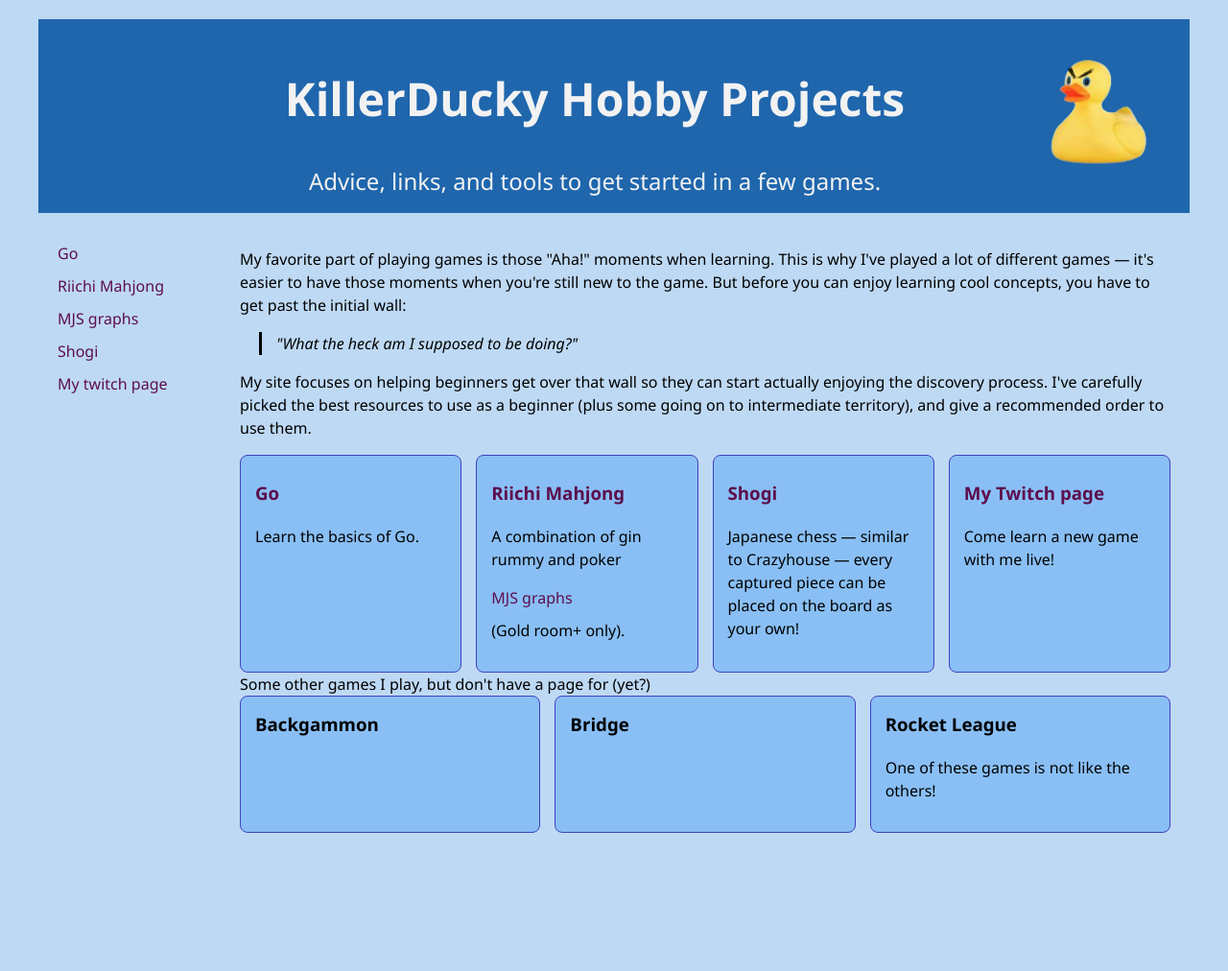
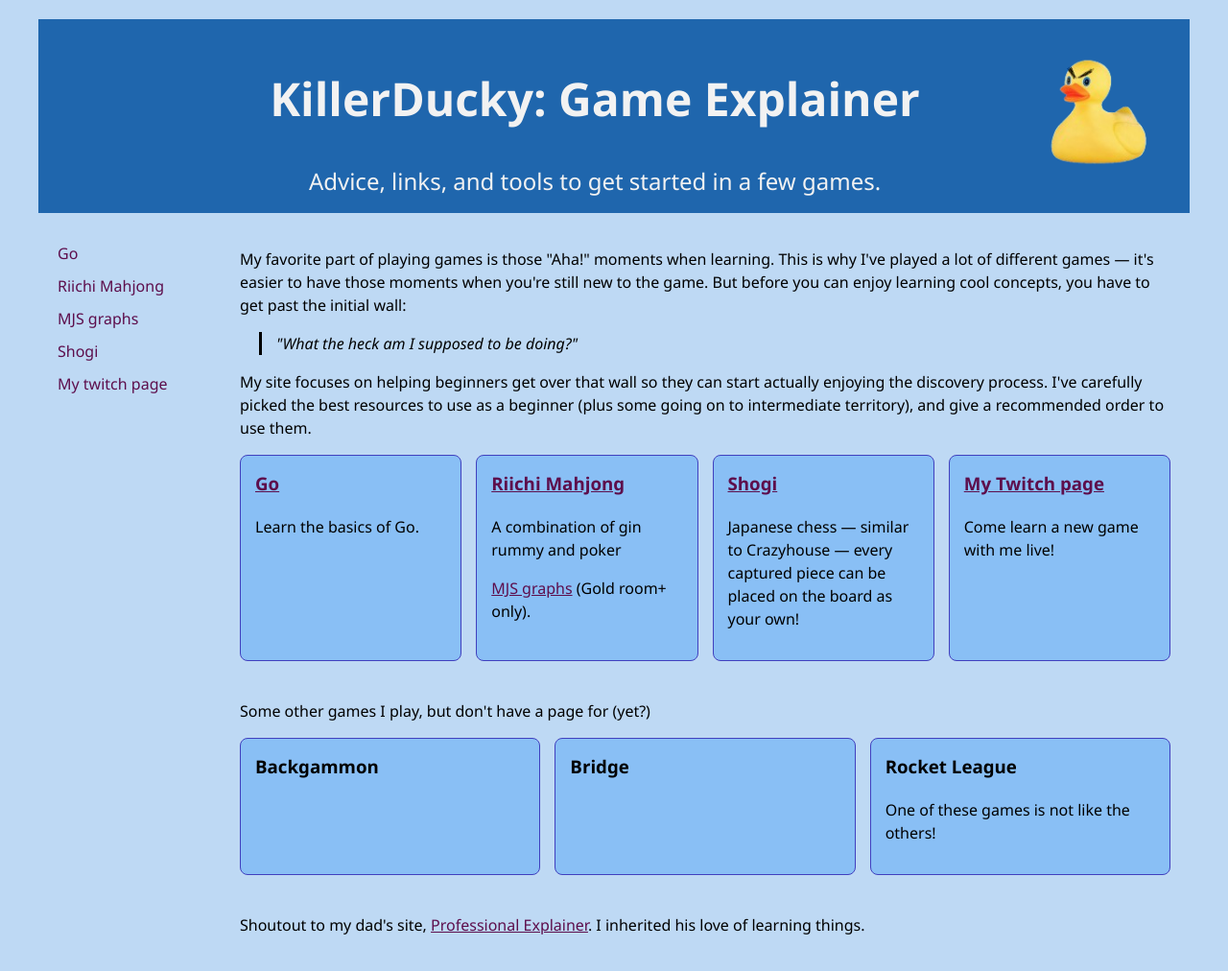
Before and after one commit to killerducky/mahjong_stats, a website: page index.html in a window 1280 px wide. Shown: the whole page at 96% size. Before the commit the page ends 888 px from the top, so only its background shows below. Drawn offline with Linux system fonts and the light colour scheme.

Commit message:
professional explainer link

```diff
--- a/index.html
+++ b/index.html
@@ -34,11 +34,14 @@
                 padding: 20px;
                 box-shadow: 2px 0p 5px rgba(0, 0, 0, 0.1);
             }
-            a {
+            .nav a {
                 display: block;
                 color: hsl(313, 74%, 21%);
                 text-decoration: none;
                 margin: 10px 0;
+            }
+            a {
+                color: hsl(313, 74%, 21%);
             }
             a:hover {
                 color: hsl(313, 50%, 60%);
@@ -75,7 +78,7 @@
             <div style="display: flex; align-items: center; justify-content: space-between">
                 <div style="width: 120px" ;></div>
                 <div>
-                    <h1>KillerDucky Hobby Projects</h1>
+                    <h1>KillerDucky: Game Explainer</h1>
                     Advice, links, and tools to get started in a few games.
                 </div>
                 <div>
@@ -131,8 +134,9 @@
                         <p>Come learn a new game with me live!</p>
                     </div>
                 </div>
+                <br />
                 <div>
-                    Some other games I play, but don't have a page for (yet?)
+                    <p>Some other games I play, but don't have a page for (yet?)</p>
                     <div class="cards">
                         <div class="card"><h3>Backgammon</h3></div>
                         <div class="card"><h3>Bridge</h3></div>
@@ -142,6 +146,13 @@
                         </div>
                     </div>
                 </div>
+                <br />
+                <div>
+                    <p>
+                        Shoutout to my dad's site, <a href="https://professionalexplainer.com/pe_main_page.html">Professional Explainer</a>. I inherited his
+                        love of learning things.
+                    </p>
+                </div>
             </main>
         </div>
     </body>
```
